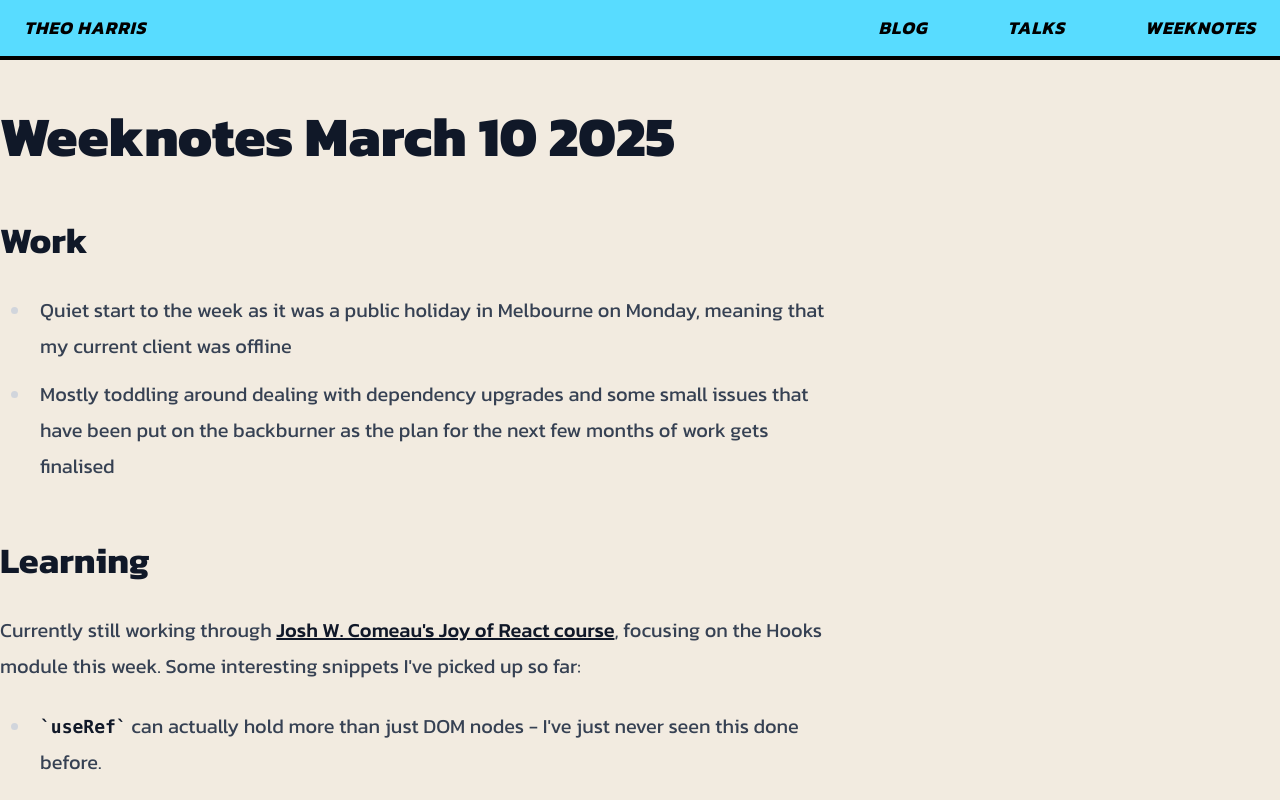
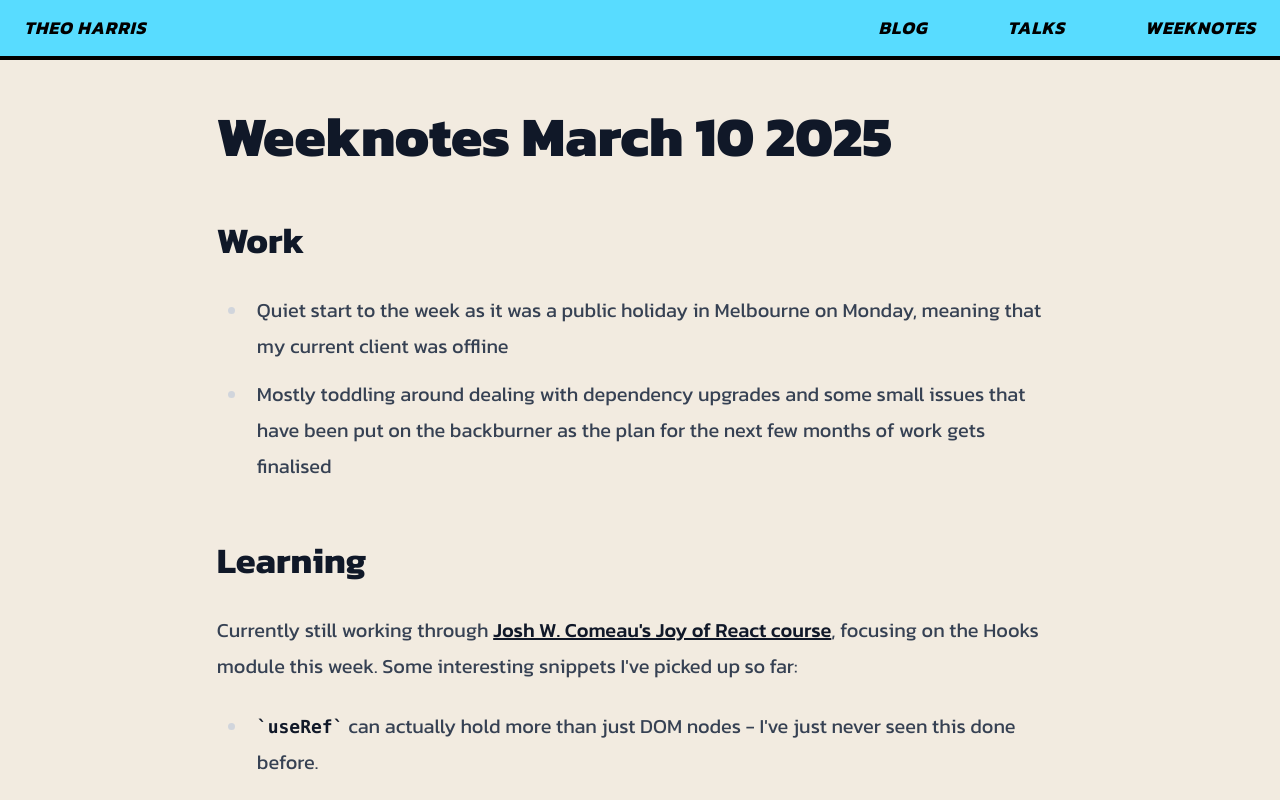
Before and after one commit to Theosaurus-Rex/dev-portfolio-2023, a Next.js app: page /weeknotes/10-03-2025 in a window 1280 px wide. Shown: the top 800 px of the page. Built offline with nearby package versions, Linux system fonts and the light colour scheme; a web font is replaced by a local one.

Commit message:
style: Update weeknotes page layout

```diff
--- a/src/app/weeknotes/[slug]/page.tsx
+++ b/src/app/weeknotes/[slug]/page.tsx
@@ -25,7 +25,7 @@ const WeekNotePage = async (props: any) => {
 
   return (
     <div>
-      <article className="prose lg:prose-xl pt-12">
+      <article className="prose lg:prose-xl pt-12 mx-auto">
         <Markdown>{weeknote.content}</Markdown>
       </article>
     </div>
```
